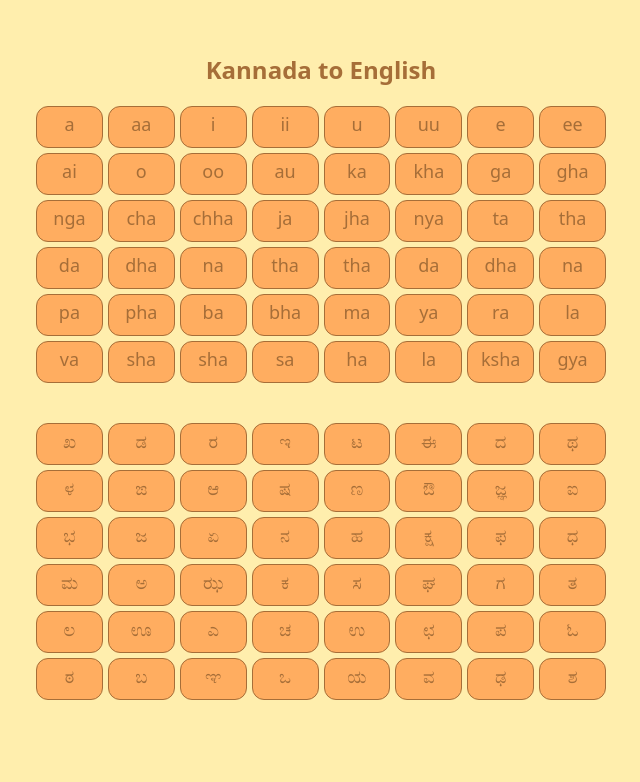
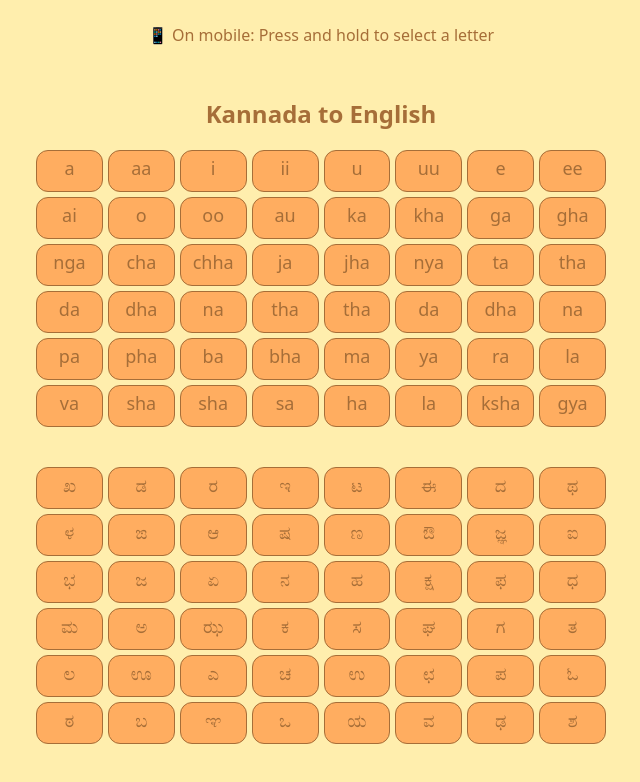
Before and after one commit to ZeroDeaths379/kannada, a plain HTML site: page index.html in a window 1280 px wide. Shown: the whole page, without its empty margins (319-959 px from the left). Drawn offline with Linux system fonts and the light colour scheme.

Commit message:
Update index.html

```diff
--- a/index.html
+++ b/index.html
@@ -9,6 +9,8 @@
 </head>
 <body>
     <div class="game-container">
+<p id="mobile-tip">📱 On mobile: Press and hold to select a letter</p>
+
         <div class="board">
             <h2>Kannada to English</h2>
             <div id="english-slots"></div>
```
